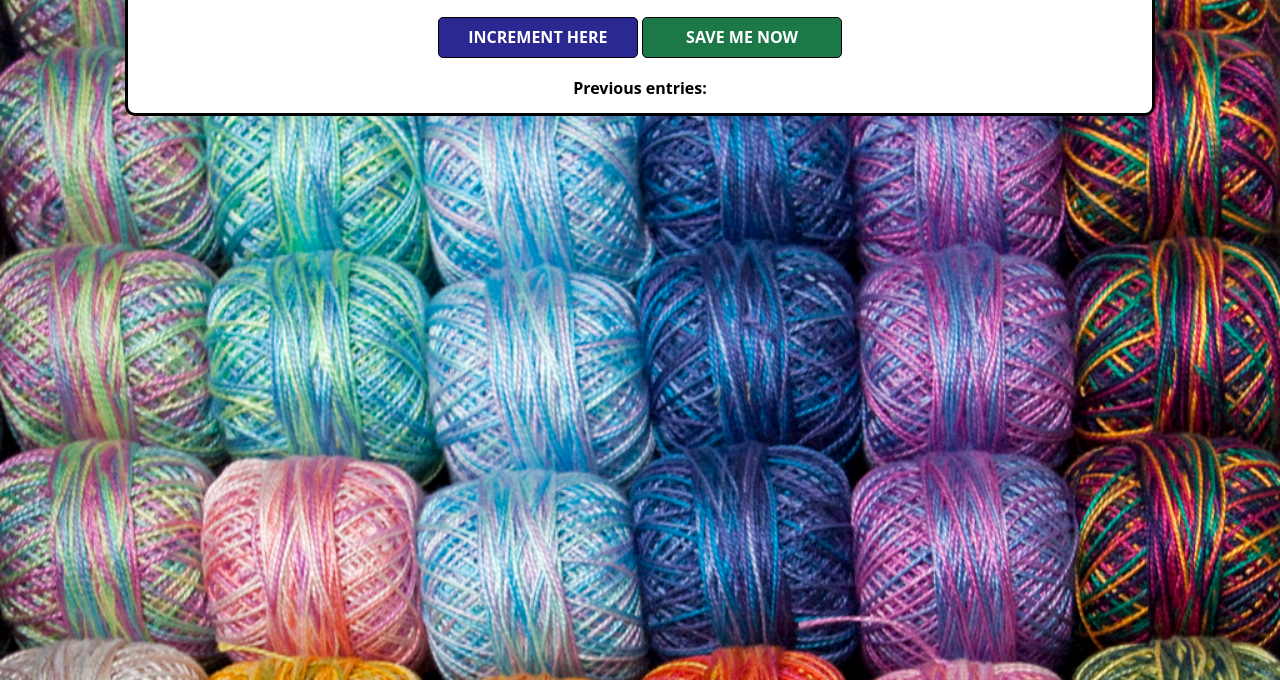
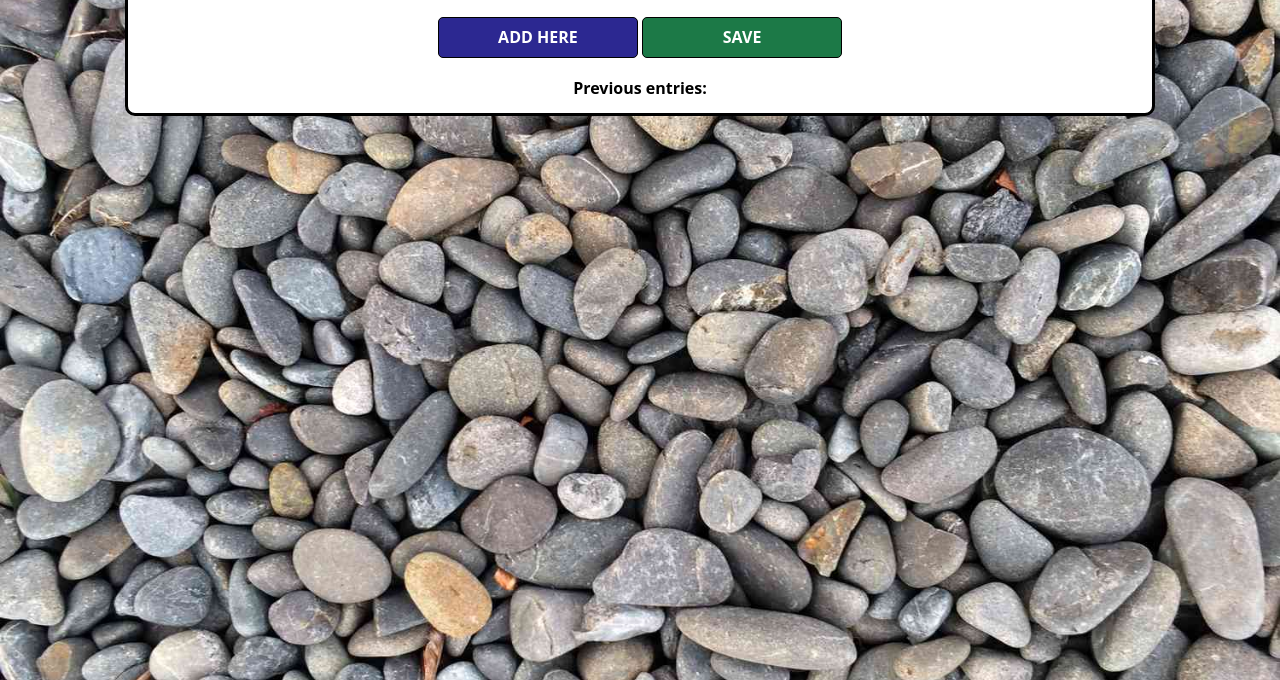
Before and after one commit to mmodibbo580/passengerCounter, a plain HTML site: page index.html in a window 1280 px wide. Shown: the part 120-800 px from the top of the page. Drawn offline with nearby package versions, Linux system fonts and the light colour scheme.

Commit message:
changed background, header and button names

```diff
--- a/index.css
+++ b/index.css
@@ -1,5 +1,5 @@
 body {
-    background-image: url("yarn.jpeg");
+    background-image: url("rocks.jpeg");
     background-size: cover;
     font-family: 'Open Sans', 'Helvetica Neue', sans-serif;
     text-align: center;
--- a/index.html
+++ b/index.html
@@ -4,10 +4,10 @@
     </head>
     <body>
         <div class="container">
-            <h1>Row Counter</h1>
+            <h1>Rock Counter</h1>
             <h2 id="count-el">0</h2>
-            <button id="increment-btn" onclick="increment()">INCREMENT HERE</button>
-            <button id="save-btn" onclick="save()">SAVE ME NOW</button>
+            <button id="increment-btn" onclick="increment()">ADD HERE</button>
+            <button id="save-btn" onclick="save()">SAVE</button>
             <p id="save-el">Previous entries: </p>
         </div>
         <script src="index.js">
```
Also changed, not shown: rocks.jpeg (added).
